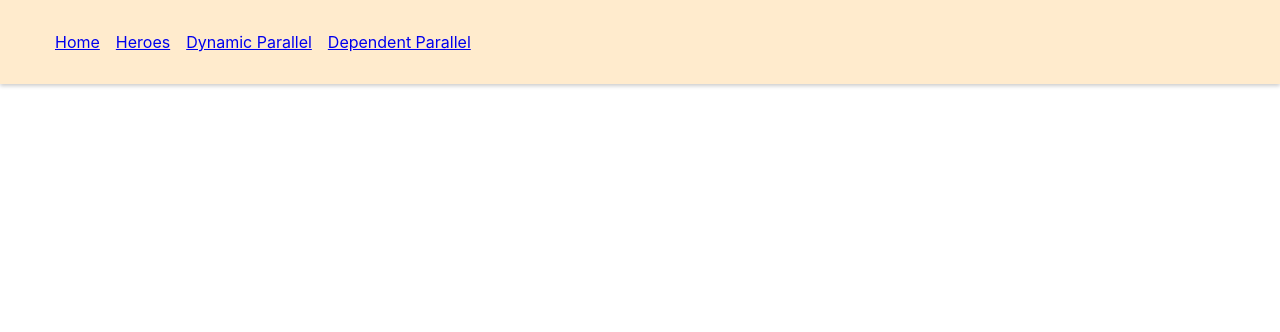
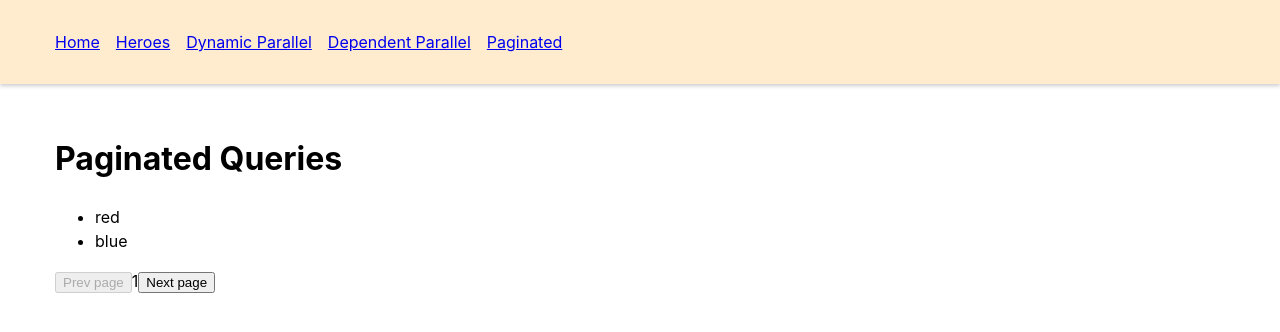
Before and after one commit to 124c4a11/ReactQuery4-Examples-ReactJS-TypeScript, a React (Vite) app: page /paginated in a window 1280 px wide. Shown: the top 332 px of the page. Built offline with nearby package versions, Linux system fonts and the light colour scheme; data requests are answered from the project's data file.

Commit message:
Paginated queries

```diff
--- a/src/App.tsx
+++ b/src/App.tsx
@@ -6,6 +6,7 @@ import { HeroPage } from "./pages/hero.page";
 import { Container } from "./components/Container/Container";
 import { DynamicParallelQueriesPage } from "./pages/dynamic-parallel-queries.page";
 import { DependentQueriesPage } from "./pages/dependent-queries.page";
+import { PaginatedQueries } from "./pages/paginated-queries";
 
 export function App() {
   return (
@@ -25,6 +26,9 @@ export function App() {
             <li className={styles["navbar__menu-item"]}>
               <Link to="/dependent">Dependent Parallel</Link>
             </li>
+            <li className={styles["navbar__menu-item"]}>
+              <Link to="/paginated">Paginated</Link>
+            </li>
           </ul>
         </Container>
       </nav>
@@ -42,6 +46,7 @@ export function App() {
               path="/dependent"
               element={<DependentQueriesPage email="vishwas@example.com" />}
             />
+            <Route path="/paginated" element={<PaginatedQueries />} />
           </Routes>
         </Container>
       </main>
--- /dev/null
+++ b/src/pages/paginated-queries.tsx
@@ -0,0 +1,59 @@
+import axios, { AxiosError } from "axios";
+import { IColor } from "../types/IColor";
+import { useQuery } from "@tanstack/react-query";
+import { useEffect, useState } from "react";
+
+const fetchColors = (pageNumber: number) =>
+  axios.get<IColor[]>(
+    `http://localhost:4000/colors?_limit=2&_page=${pageNumber}`
+  );
+
+export function PaginatedQueries() {
+  const [pageNumber, setPageNumber] = useState<number>(1);
+
+  const { data, isLoading, isError, error } = useQuery({
+    queryKey: ["colors", pageNumber],
+    queryFn: () => fetchColors(pageNumber),
+    select: (data) => data.data,
+    keepPreviousData: true,
+  });
+
+  return (
+    <>
+      <h1>Paginated Queries</h1>
+
+      {isLoading ? (
+        <h2>Loading...</h2>
+      ) : isError ? (
+        <h2>{(error as AxiosError).message}</h2>
+      ) : (
+        <>
+          {!!data?.length && (
+            <ul>
+              {data.map(({ id, label }) => (
+                <li key={id}>{label}</li>
+              ))}
+            </ul>
+          )}
+          <div>
+            <button
+              onClick={() => setPageNumber((prev) => --prev)}
+              disabled={pageNumber === 1}
+            >
+              Prev page
+            </button>
+
+            <span>{pageNumber}</span>
+
+            <button
+              onClick={() => setPageNumber((prev) => ++prev)}
+              disabled={pageNumber === 4}
+            >
+              Next page
+            </button>
+          </div>
+        </>
+      )}
+    </>
+  );
+}
--- /dev/null
+++ b/src/types/IColor.ts
@@ -0,0 +1,4 @@
+export interface IColor {
+  id: number;
+  label: string;
+}
```
